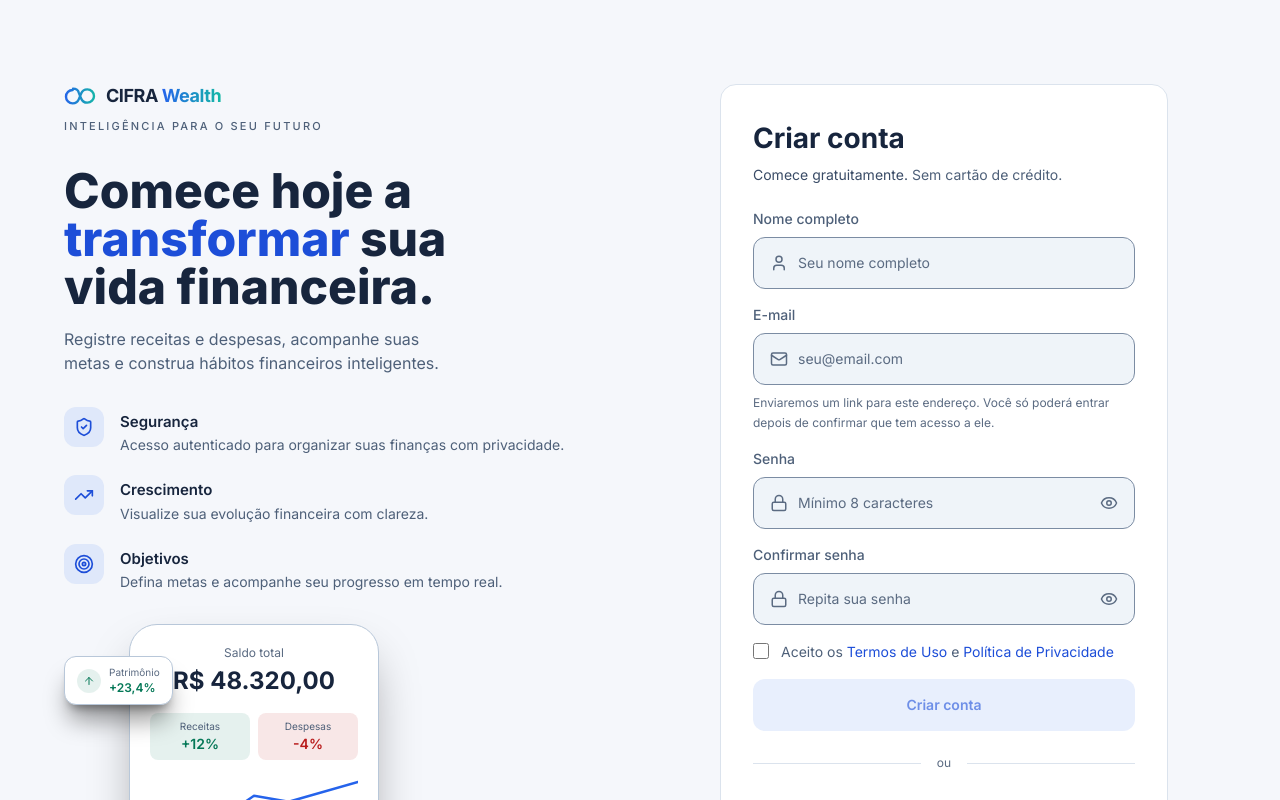
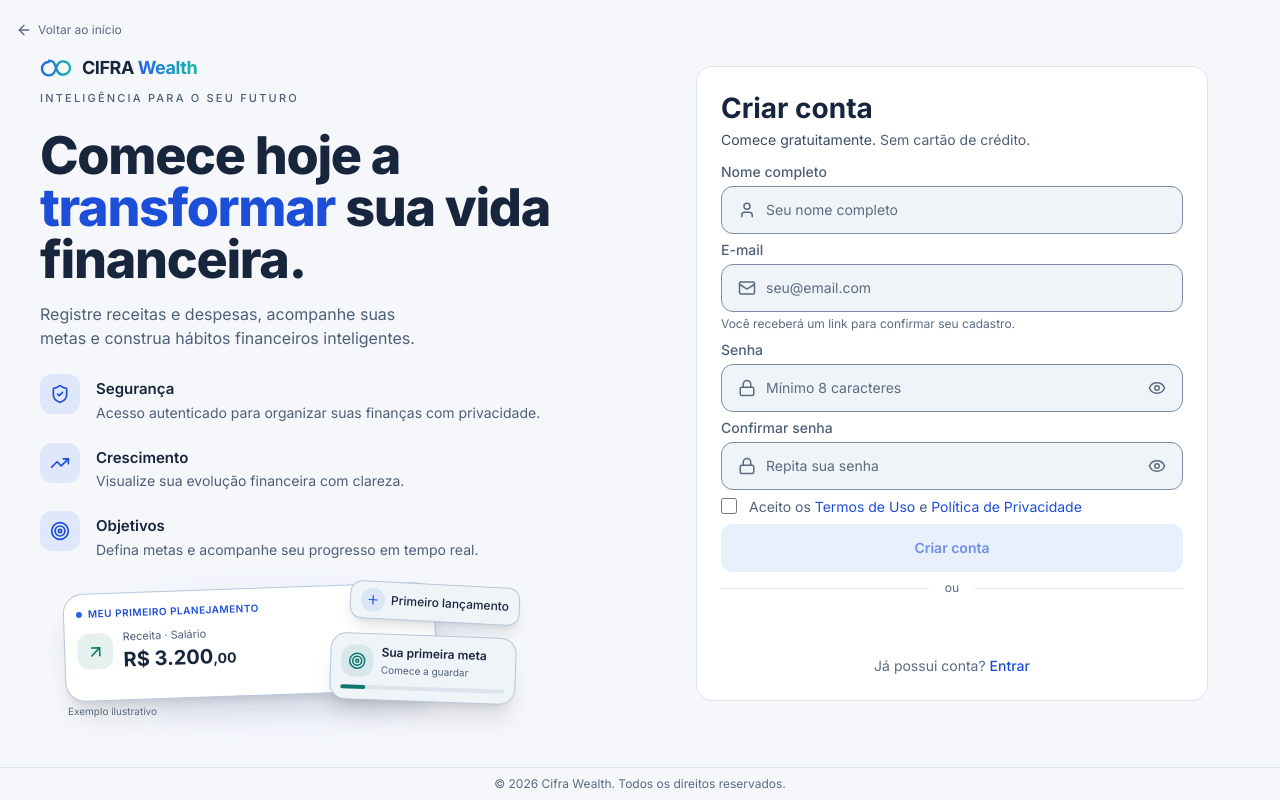
Before and after one commit to devEduLucas/CifraWealth_FrontEnd, a React (Vite) app: page /register in a window 1280 px wide. Shown: the top 800 px of the page. Built offline with nearby package versions, Linux system fonts and the light colour scheme; no server answers.

Commit message:
feat(auth): melhore navegação e telas de acesso
Facilite o retorno à landing page e aproveite melhor a altura
disponível sem reduzir o destaque dos títulos e formulários.
Mantenha os campos do cadastro em coluna e diferencie as
ilustrações de entrada e criação de conta.

```diff
--- /dev/null
+++ b/src/components/IllustrationSection/AuthFinancialIllustration.tsx
@@ -0,0 +1,82 @@
+import { ArrowDownRight, ArrowUpRight, Check, Plus, Target } from 'lucide-react';
+
+interface AuthFinancialIllustrationProps {
+  variant: 'register' | 'login';
+}
+
+export function AuthFinancialIllustration({ variant }: AuthFinancialIllustrationProps) {
+  const registering = variant === 'register';
+
+  return (
+    <div className="auth-scene" data-illustration={variant}>
+      <div className="auth-scene-glow" />
+
+      <div className="auth-scene-main border border-line-strong bg-surface shadow-xl shadow-black/10">
+        <div className="flex items-center gap-1.5 text-[10px] font-semibold uppercase tracking-wider text-accent-ink">
+          <span className="h-1.5 w-1.5 rounded-full bg-accent" />
+          {registering ? 'Meu primeiro planejamento' : 'Meu painel financeiro'}
+        </div>
+
+        {registering ? (
+          <>
+            <div className="mt-2 flex items-center gap-2.5">
+              <span className="flex h-9 w-9 shrink-0 items-center justify-center rounded-xl bg-positive/10 text-positive"><ArrowUpRight size={19} /></span>
+              <div>
+                <p className="text-[11px] text-muted">Receita · Salário</p>
+                <p className="text-xl font-bold text-foreground">R$ 3.200<span className="text-sm">,00</span></p>
+              </div>
+            </div>
+            <div className="auth-scene-detail mt-3 items-center gap-2.5">
+              <span className="flex h-9 w-9 shrink-0 items-center justify-center rounded-xl bg-danger/10 text-danger"><ArrowDownRight size={19} /></span>
+              <div>
+                <p className="text-[11px] text-muted">Despesa · Moradia</p>
+                <p className="text-base font-semibold text-foreground">R$ 1.200,00</p>
+              </div>
+            </div>
+            <div className="auth-scene-expanded mt-4 rounded-xl bg-elevated p-3">
+              <p className="text-[11px] text-muted">Resultado do mês</p>
+              <p className="mt-1 text-lg font-bold text-positive">R$ 2.000,00</p>
+            </div>
+          </>
+        ) : (
+          <>
+            <p className="mt-2 text-[11px] text-muted">Saldo dos lançamentos</p>
+            <p className="text-2xl font-bold tracking-tight text-foreground">R$ 2.450<span className="text-base">,00</span></p>
+            <div className="auth-scene-detail mt-3 gap-4">
+              <div><p className="text-[10px] text-muted">Receitas</p><p className="text-xs font-semibold text-positive">R$ 4.000,00</p></div>
+              <div><p className="text-[10px] text-muted">Despesas</p><p className="text-xs font-semibold text-danger">R$ 1.550,00</p></div>
+            </div>
+            <div className="auth-scene-expanded mt-4">
+              <p className="text-[10px] text-muted">Sua evolução</p>
+              <svg viewBox="0 0 240 70" className="mt-2 h-16 w-full text-accent-ink" fill="none" aria-hidden="true">
+                <path d="M2 62H238M2 34H238M2 6H238" stroke="currentColor" opacity="0.1" />
+                <path d="M2 57L40 45L78 49L116 29L154 34L192 15L238 6" stroke="currentColor" strokeWidth="3" strokeLinecap="round" strokeLinejoin="round" />
+              </svg>
+              <div className="mt-1 flex justify-between text-[10px] text-muted"><span>Mar</span><span>Abr</span><span>Mai</span></div>
+            </div>
+          </>
+        )}
+      </div>
+
+      <div className="auth-scene-note flex items-center gap-1.5 border border-line-strong bg-elevated text-xs font-medium text-foreground shadow-lg shadow-black/10">
+        <span className={`flex h-6 w-6 shrink-0 items-center justify-center rounded-full ${registering ? 'bg-accent/10 text-accent-ink' : 'bg-positive/10 text-positive'}`}>
+          {registering ? <Plus size={14} /> : <Check size={14} />}
+        </span>
+        {registering ? 'Primeiro lançamento' : 'Registros em dia'}
+      </div>
+
+      <div className="auth-scene-goal border border-line-strong bg-elevated shadow-xl shadow-black/10">
+        <div className="flex items-center gap-2">
+          <span className="flex h-8 w-8 shrink-0 items-center justify-center rounded-xl bg-progress/10 text-progress"><Target size={18} /></span>
+          <div className="min-w-0">
+            <p className="text-xs font-semibold text-foreground">{registering ? 'Sua primeira meta' : 'Reserva de emergência'}</p>
+            <p className="mt-0.5 text-[10px] text-muted">{registering ? 'Comece a guardar' : 'R$ 7.500 de R$ 10.000'}</p>
+          </div>
+        </div>
+        <div className="mt-2 h-1 rounded-full bg-line"><div className={`h-full rounded-full bg-progress ${registering ? 'w-[15%]' : 'w-3/4'}`} /></div>
+      </div>
+
+      <p className="auth-scene-caption text-[10px] text-subtle">Exemplo ilustrativo</p>
+    </div>
+  );
+}
--- a/src/components/Layout/Layout.tsx
+++ b/src/components/Layout/Layout.tsx
@@ -1,4 +1,6 @@
 import type { ReactNode } from 'react';
+import { ArrowLeft } from 'lucide-react';
+import { Link } from 'react-router-dom';
 import { Footer } from '../Footer/Footer';
 
 interface LayoutProps {
@@ -8,11 +10,20 @@ interface LayoutProps {
 
 export function Layout({ left, right }: LayoutProps) {
   return (
-    <div className="min-h-screen w-full bg-canvas text-foreground">
-      <div className="mx-auto grid w-full max-w-[1360px] flex-1 grid-cols-1 items-center gap-12 px-6 py-12 sm:px-10 lg:grid-cols-2 lg:gap-16 lg:px-16 lg:py-20">
-        <div>{left}</div>
-        <div className="flex justify-center">{right}</div>
+    <div className="auth-layout relative flex min-h-[calc(100svh-var(--app-banner-height))] w-full flex-col bg-canvas text-foreground">
+      <div className="shrink-0 self-start px-2 pt-2 lg:absolute lg:left-2 lg:top-2 lg:z-10 lg:p-0">
+        <Link
+          to="/"
+          className="inline-flex min-h-11 items-center gap-1.5 rounded-lg px-2 text-xs text-subtle transition-colors hover:bg-elevated hover:text-foreground focus-visible:outline-none focus-visible:ring-2 focus-visible:ring-accent"
+        >
+          <ArrowLeft size={16} aria-hidden="true" />
+          Voltar ao início
+        </Link>
       </div>
+      <main className="auth-main mx-auto grid w-full max-w-[1280px] flex-1 grid-cols-1 content-center items-center gap-5 px-4 py-4 sm:px-8 lg:grid-cols-2 lg:gap-12 lg:px-10">
+        <div className="min-w-0">{left}</div>
+        <div className="flex min-w-0 justify-center">{right}</div>
+      </main>
       <Footer />
     </div>
   );
--- a/src/components/LoginForm/LoginForm.tsx
+++ b/src/components/LoginForm/LoginForm.tsx
@@ -17,8 +17,8 @@ export function LoginForm() {
   const { googleButtonRef } = useGoogleAuth(handleGoogleSuccess, setGoogleError, 'signin_with');
 
   return (
-    <div className="w-full max-w-md rounded-2xl border border-line bg-surface p-8 shadow-sm">
-      <h1 className="text-[28px] font-bold text-foreground">Entrar</h1>
+    <div className="auth-card w-full max-w-md rounded-2xl border border-line bg-surface p-6 shadow-sm sm:p-8">
+      <h1 className="text-[28px] font-bold leading-tight text-foreground">Entrar</h1>
       <p className="mt-1.5 text-sm text-muted">Acesse sua conta para continuar.</p>
 
       {submitError && (
--- a/src/components/RegisterForm/RegisterForm.tsx
+++ b/src/components/RegisterForm/RegisterForm.tsx
@@ -55,7 +55,7 @@ export function RegisterForm() {
   }
 
   return (
-    <div className="w-full max-w-md rounded-2xl border border-line bg-surface p-8">
+    <div className="auth-card auth-register w-full max-w-lg rounded-2xl border border-line bg-surface p-5 sm:p-6">
       {verificationEmail ? (
         <>
           <div className="mb-5 flex h-12 w-12 items-center justify-center rounded-xl bg-accent/10 text-accent-ink">
@@ -97,7 +97,7 @@ export function RegisterForm() {
         </>
       ) : (
         <>
-          <h1 className="text-[28px] font-bold text-foreground">Criar conta</h1>
+          <h1 className="text-[28px] font-bold leading-tight text-foreground">Criar conta</h1>
           <p className="mt-1.5 text-sm text-muted">
             <span className="text-secondary">Comece gratuitamente.</span> Sem cartão de crédito.
           </p>
@@ -109,7 +109,7 @@ export function RegisterForm() {
           )}
 
           <form
-            className="mt-6 flex flex-col gap-4"
+            className="auth-form mt-4 flex flex-col gap-3"
             onSubmit={handleSubmit((email) => setVerificationEmail(email))}
             noValidate
           >
@@ -136,8 +136,8 @@ export function RegisterForm() {
               error={touched.email ? errors.email : undefined}
             />
 
-            <p className="-mt-2 text-xs leading-5 text-subtle">
-              Enviaremos um link para este endereço. Você só poderá entrar depois de confirmar que tem acesso a ele.
+            <p className="-mt-1 text-xs leading-5 text-subtle">
+              Você receberá um link para confirmar seu cadastro.
             </p>
 
             <div>
@@ -191,13 +191,13 @@ export function RegisterForm() {
             </PrimaryButton>
           </form>
 
-          <div className="my-6 flex items-center gap-4">
+          <div className="auth-divider my-3 flex items-center gap-4">
             <span className="h-px flex-1 bg-line" />
             <span className="text-xs text-subtle">ou</span>
             <span className="h-px flex-1 bg-line" />
           </div>
 
-          <div className={`relative flex min-h-12 w-full items-center justify-center overflow-hidden ${!data.acceptTerms ? 'opacity-60' : ''}`}>
+          <div className={`auth-provider relative flex min-h-12 w-full items-center justify-center overflow-hidden ${!data.acceptTerms ? 'opacity-60' : ''}`}>
             <div ref={googleButtonRef} className="w-full max-w-[400px]" />
             {!data.acceptTerms && (
               <button
@@ -210,7 +210,7 @@ export function RegisterForm() {
           </div>
           {googleError && <p className="mt-2 text-center text-xs text-danger">{googleError}</p>}
 
-          <p className="mt-6 text-center text-sm text-subtle">
+          <p className="auth-switch mt-3 text-center text-sm text-subtle">
             Já possui conta?{' '}
             <Link to="/login" className="font-medium text-accent-ink hover:underline">
               Entrar
--- a/src/pages/RegisterPage.tsx
+++ b/src/pages/RegisterPage.tsx
@@ -2,18 +2,18 @@ import { ShieldCheck, Target, TrendingUp } from 'lucide-react';
 import { Layout } from '../components/Layout/Layout';
 import { Logo } from '../components/Logo/Logo';
 import { BenefitItem } from '../components/BenefitItem/BenefitItem';
-import { IllustrationSection } from '../components/IllustrationSection/IllustrationSection';
+import { AuthFinancialIllustration } from '../components/IllustrationSection/AuthFinancialIllustration';
 import { RegisterForm } from '../components/RegisterForm/RegisterForm';
 
 export function RegisterPage() {
   return (
     <Layout
       left={
-        <div className="flex flex-col gap-8">
+        <div className="flex flex-col items-center gap-6 lg:items-start">
           <Logo showTagline />
 
-          <div className="flex max-w-md flex-col gap-4">
-            <h1 className="text-3xl font-extrabold leading-tight text-foreground sm:text-4xl lg:text-5xl">
+          <div className="hidden max-w-lg flex-col gap-4 lg:flex">
+            <h1 className="text-4xl font-extrabold leading-[1.1] tracking-tight text-foreground lg:text-5xl xl:text-[52px]">
               Comece hoje a <span className="text-accent-ink">transformar</span> sua vida
               financeira.
             </h1>
@@ -23,7 +23,7 @@ export function RegisterPage() {
             </p>
           </div>
 
-          <div className="flex flex-col gap-5">
+          <div className="hidden flex-col gap-5 lg:flex">
             <BenefitItem
               icon={<ShieldCheck size={20} className="text-accent-ink" />}
               title="Segurança"
@@ -41,7 +41,9 @@ export function RegisterPage() {
             />
           </div>
 
-          <IllustrationSection />
+          <div className="auth-illustration" aria-hidden="true">
+            <AuthFinancialIllustration variant="register" />
+          </div>
         </div>
       }
       right={<RegisterForm />}
--- a/src/styles/global.css
+++ b/src/styles/global.css
@@ -87,6 +87,54 @@ body { background: rgb(var(--color-canvas)); color: rgb(var(--color-foreground))
 .demo-banner { height: var(--app-banner-height); }
 .home-topbar { top: var(--app-banner-height); }
 
+.auth-layout > footer { padding-block: 0.5rem; }
+.auth-illustration { display: none; width: 100%; }
+.auth-scene { position: relative; height: 132px; isolation: isolate; }
+.auth-scene-glow { position: absolute; inset: 12px 40px 4px; border-radius: 50%; background: rgb(var(--color-accent) / 8%); filter: blur(20px); z-index: -1; }
+.auth-scene-main { position: absolute; inset: 4px 84px 20px 24px; padding: 12px; border-radius: 20px; transform: rotate(-2deg); }
+.auth-scene-note { position: absolute; right: 0; top: 0; padding: 6px 10px; border-radius: 12px; transform: rotate(3deg); }
+.auth-scene-goal { position: absolute; right: 4px; bottom: 14px; width: 186px; padding: 10px; border-radius: 16px; transform: rotate(2deg); }
+.auth-scene-caption { position: absolute; bottom: -3px; left: 28px; }
+.auth-scene-detail, .auth-scene-expanded { display: none; }
+@media (min-width: 1024px) {
+  .auth-illustration { display: block; max-width: 480px; }
+}
+@media (max-height: 740px) {
+  .auth-scene { height: 112px; }
+  .auth-scene-main { right: 94px; }
+  .auth-scene-goal { width: 174px; bottom: 8px; }
+}
+@media (min-width: 1024px) and (max-height: 850px) {
+  .auth-main { padding-block: 8px; }
+  .auth-register { padding: 20px; }
+  .auth-register .auth-form { margin-top: 12px; gap: 6px; }
+  .auth-register .auth-form div:has(> .field-shell) { gap: 4px; }
+  .auth-register .field-shell,
+  .auth-register .auth-form button[type='submit'] { height: 48px; }
+  .auth-register > h1 + p { margin-top: 4px; }
+  .auth-register .auth-divider { margin-block: 8px; }
+  .auth-register .auth-provider { min-height: 44px; }
+  .auth-register .auth-switch { margin-top: 8px; }
+}
+@media (min-width: 1024px) and (min-height: 900px) {
+  .auth-register { padding: 32px; }
+  .auth-register .auth-form { margin-top: 20px; gap: 16px; }
+}
+@media (min-height: 851px) {
+  .auth-scene { height: 190px; }
+  .auth-scene-main { right: 96px; }
+  .auth-scene-note { top: 8px; }
+  .auth-scene-goal { bottom: 16px; width: 202px; }
+  .auth-scene-detail { display: flex; }
+}
+@media (min-width: 1024px) and (min-height: 1040px) {
+  .auth-scene { height: 300px; }
+  .auth-scene-main { left: 40px; right: auto; width: 300px; padding: 20px; border-radius: 28px; }
+  .auth-scene-note { top: 20px; }
+  .auth-scene-goal { bottom: 24px; width: 216px; }
+  .auth-scene-expanded { display: block; }
+}
+
 .app-shell { --app-sidebar-width: 260px; }
 .app-shell[data-sidebar-collapsed='true'] { --app-sidebar-width: 80px; }
 .app-sidebar { width: var(--app-sidebar-width); transition: width 180ms ease; }
```
Also changed, not shown: src/pages/LoginPage.tsx (+8 -6 lines).
